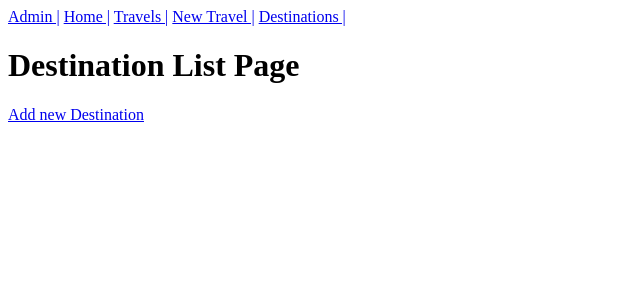
After one commit to jihyekwak/project-4-travel, a Django app: page /destinations/ in a window 1280 px wide. The commit adds this page. Shown: the top 300 px of the page, without its empty margins (0-640 px from the left). Run offline with Django 4.2, Linux system fonts and the light colour scheme; data that the repository does not hold is empty.

Commit message:
add template for destination, fix url, views

```diff
--- a/main_app/templates/base.html
+++ b/main_app/templates/base.html
@@ -15,6 +15,7 @@
       <a href="/">Home |</a>
       <a href="/travels">Travels |</a>
       <a href="/travels/new">New Travel |</a>
+      <a href="/destinations">Destinations |</a>
     </nav>
     {% block content %}
 
--- /dev/null
+++ b/main_app/templates/destination_list.html
@@ -0,0 +1,22 @@
+{% extends 'base.html' %}
+
+{% block content %}
+    <h1>Destination List Page</h1>
+    <a href="{% url 'destination_create' %}">Add new Destination</a>
+
+    <div class="list-grid">
+        {% for destination in destinations %}
+        <div class="destination-card-content">
+            <a href="{% url 'destination_detail' destination.id %}">
+                <div class="destination-card-img">
+                    <img class="destination-img" src="{{destination.img}}" alt="{{destination.city}}">
+                </div>
+                <div class="destination-card-text">
+                    <h3>{{destination.city}}</h3>
+                </div>
+            </a>
+        </div>
+    {% endfor %}
+    </div>
+
+{% endblock %}
--- a/main_app/urls.py
+++ b/main_app/urls.py
@@ -13,9 +13,9 @@ urlpatterns = [
     path('travels/<int:pk>/itineraries/<int:itinerary_id>/update', views.itinerary_update, name='itinerary_update'),
     path('travels/<int:pk>/itineraries/<int:itinerary_id>/delete', views.itinerary_delete, name='itinerary_delete'),
 
-    path('destinations/', views.destination_list, name='travel_list'),
-    path('destinations/new', views.Destination_Create.as_view(), name='travel_create'),
-    path('destinations/<int:destination_id>', views.Destination_Detail.as_view(), name='travel_detail'),
-    path('destinations/<int:destination_id>/update', views.Destination_Update.as_view(), name='travel_update'),
-    path('destinations/<int:destination_id>/delete', views.Destination_Delete.as_view(), name='travel_delete'),
+    path('destinations/', views.destination_list, name='destination_list'),
+    path('destinations/new', views.Destination_Create.as_view(), name='destination_create'),
+    path('destinations/<int:pk>', views.Destination_Detail.as_view(), name='destination_detail'),
+    path('destinations/<int:pk>/update', views.Destination_Update.as_view(), name='destination_update'),
+    path('destinations/<int:pk>/delete', views.Destination_Delete.as_view(), name='destination_delete'),
 ]
--- a/main_app/views.py
+++ b/main_app/views.py
@@ -94,9 +94,7 @@ class Destination_Create(CreateView):
 
 class Destination_Detail(DetailView):
     model = Destination
-    fields = '__all__'
-    template_name = 'destination_create.html'
-    success_url = "/destinations/"
+    template_name = 'destination_detail.html'
 
 class Destination_Update(UpdateView):
     model = Destination
```
Also changed, not shown: main_app/templates/destination_create.html (added, +12 -0 lines), main_app/templates/destination_delete_confirmation.html (added, +14 -0 lines), main_app/templates/destination_detail.html (added, +21 -0 lines), main_app/templates/destination_update.html (added, +12 -0 lines).
